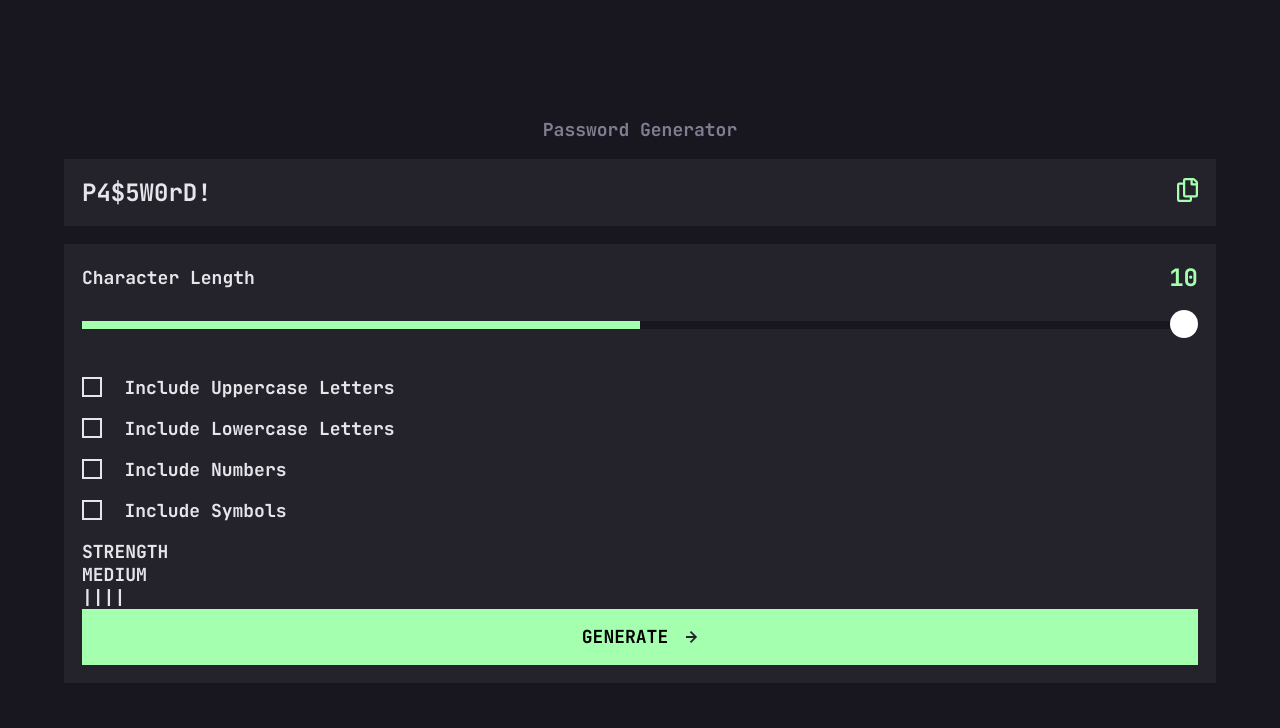
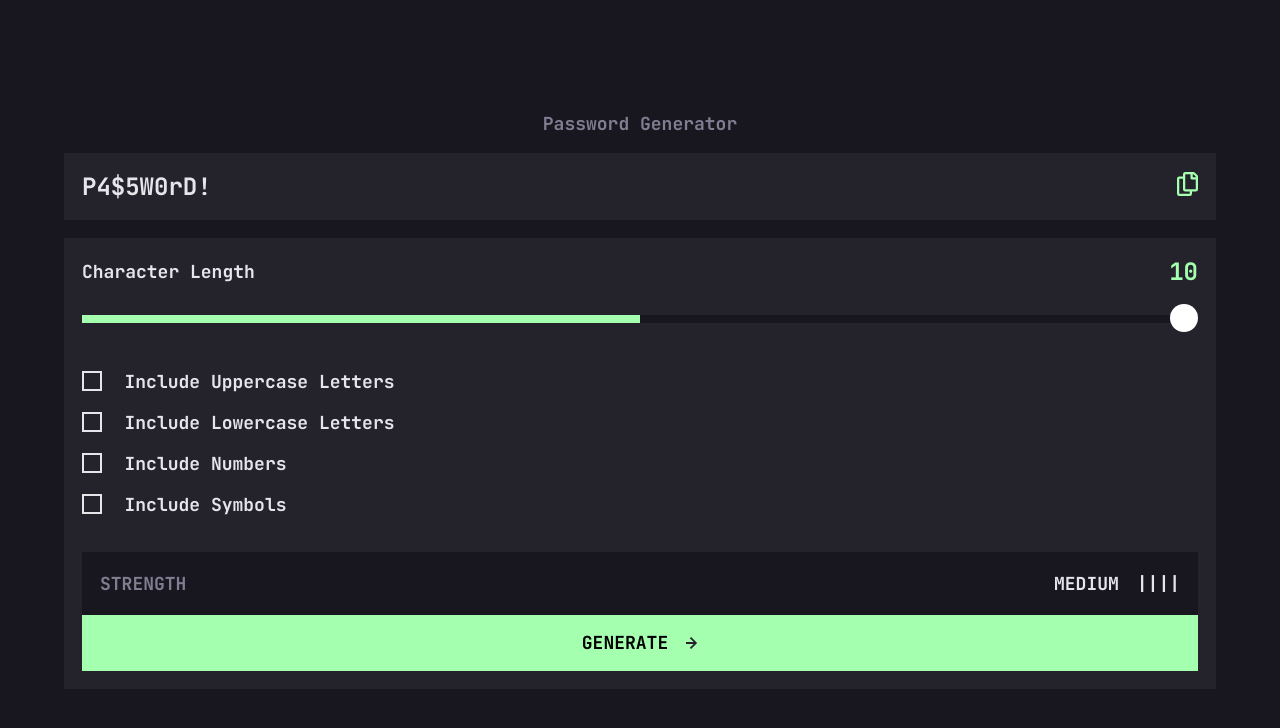
Before and after one commit to ledminh/password-generator-app, a Next.js app: page / in a window 1280 px wide. Shown: the top 728 px of the page. Built offline with nearby package versions, Linux system fonts and the light colour scheme.

Commit message:
Strength

```diff
--- a/components/Strength/Strength.module.scss
+++ b/components/Strength/Strength.module.scss
@@ -0,0 +1,27 @@
+@use '../../styles/base';
+
+.strength {
+    margin-top: 2rem;
+
+    display: flex;
+    flex-flow: row nowrap;
+
+    justify-content: space-between;
+    align-items: center;
+
+    height: 3.5rem;
+
+    padding: 1rem;
+    background-color: base.$color4;
+
+}
+
+.label {
+    color: base.$color2;
+}
+
+.display {
+    display: flex;
+    gap: 1rem;
+
+}
```
